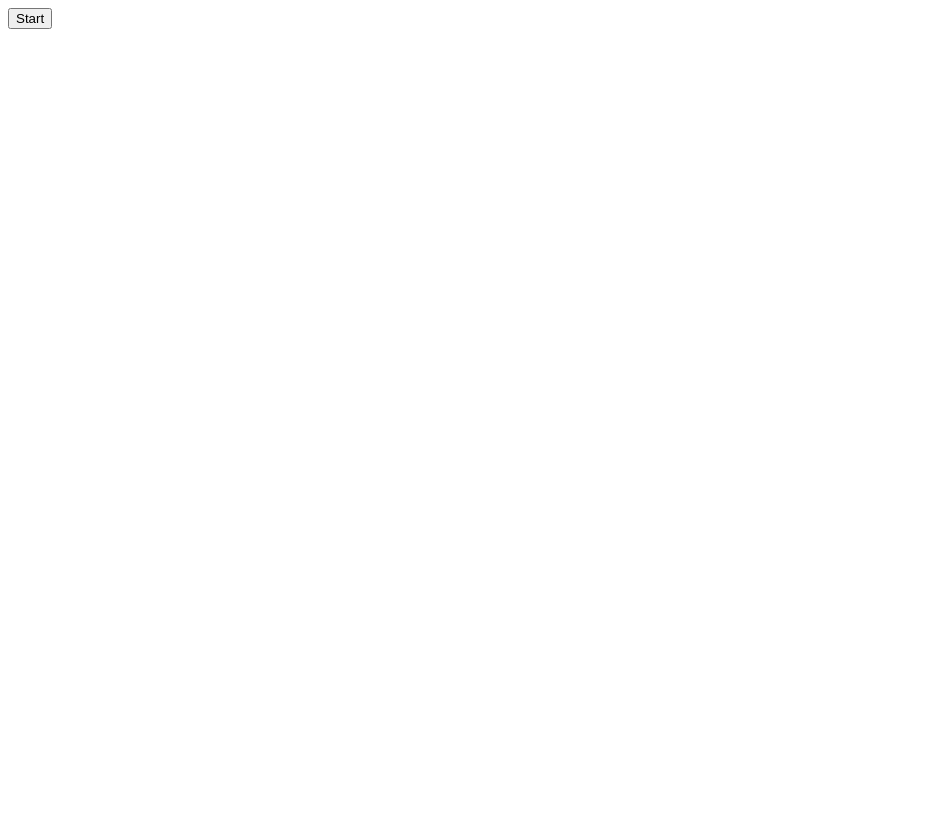
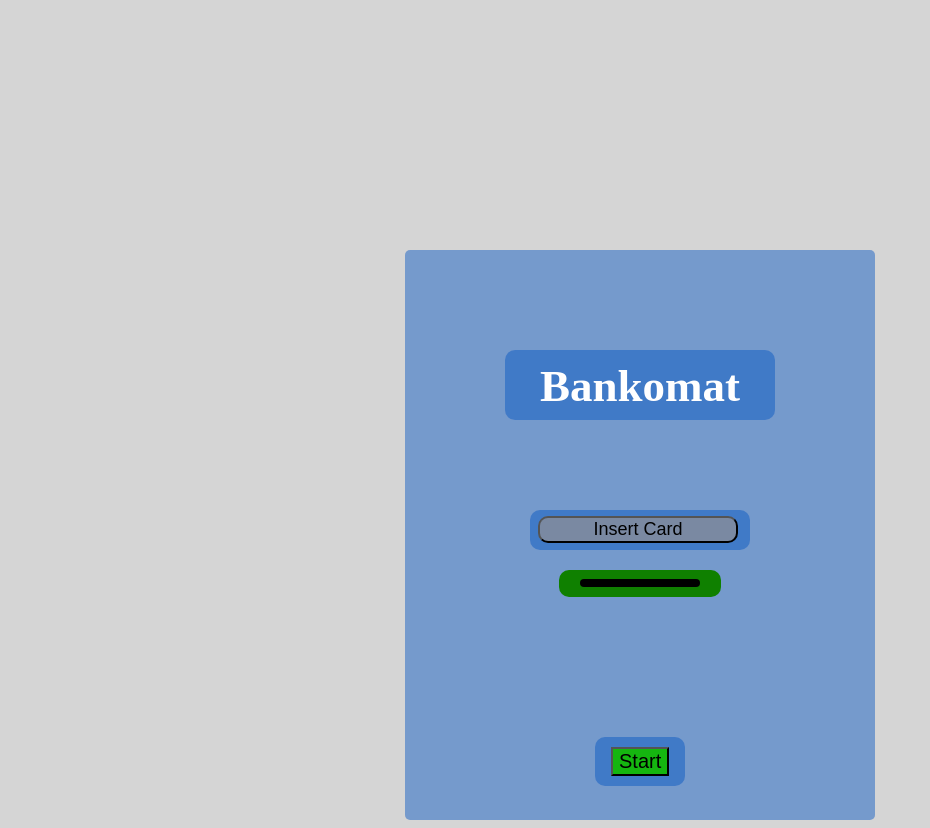
Before and after one commit to Benjis99/bankomat, a plain HTML site: page index.html in a window 1280 px wide. Shown: the whole page, without its empty margins (0-930 px from the left). Before the commit the page ends 800 px from the top, so only its background shows below. Drawn offline with Linux system fonts and the light colour scheme.

Commit message:
added insert card

```diff
--- a/index.html
+++ b/index.html
@@ -4,10 +4,22 @@
     <meta charset="UTF-8" />
     <meta http-equiv="X-UA-Compatible" content="IE=edge" />
     <meta name="viewport" content="width=device-width, initial-scale=1.0" />
+    <link rel="stylesheet" href="utility.css" />
     <title>Document</title>
   </head>
   <body>
-    <button type="button" onclick="atm()">Start</button>
+    <div class="container">
+      <div class="textBox"><h2 class="rubrik">Bankomat</h2></div>
+      <div class="insertBox">
+        <button class="insertBtn" type="button" onclick="checkInsert()">
+          Insert Card
+        </button>
+      </div>
+      <div class="cardInsert"><div class="card"></div></div>
+      <div class="cont">
+        <button class="btn" type="button" onclick="atm()">Start</button>
+      </div>
+    </div>
     <script src="scirpt.js"></script>
   </body>
 </html>
--- a/scirpt.js
+++ b/scirpt.js
@@ -1,5 +1,5 @@
 let account = {
-  accountName: "Benjamin",
+  accountName: "Benjamin E",
   accountBalance: 100,
 
   getBalance: function () {
@@ -9,13 +9,15 @@ let account = {
   deposit: function () {
     input = parseFloat(prompt("How much do you want to deposit?"));
     console.log(input);
-
-    if (input < 1) {
-      alert("You can't deposit under 1kr");
-    }
-    if (input >= 1) {
+    if (isNaN(input)) {
+      checkForNanDeposit = true;
+      this.accountError();
+    } else if (input < 1) {
+      checkDepositAmount = true;
+      account.accountError();
+    } else if (input >= 1) {
       this.accountBalance = this.accountBalance + input;
-      alert("Successfully deposit");
+      alert("Successfully deposit: " + input + " KR");
       atm();
     }
   },
@@ -23,24 +25,54 @@ let account = {
   withdrawal: function () {
     withdrawAmonut = parseFloat(prompt("How much do you want to withdraw?"));
     //Ha en variabel som tar "variabel - accountBalance"
-
-    if (withdrawAmonut < 1) {
+    console.log(withdrawAmonut);
+    if (withdrawAmonut > this.accountBalance) {
+      console.log(checkWithdrawAmount);
+      checkWithdrawAmount = true;
+      console.log(checkWithdrawAmount);
+      account.accountError();
+    } else if (isNaN(withdrawAmonut)) {
+      checkForNanWithdraw = true;
+      this.accountError();
+    } else if (withdrawAmonut < 1) {
       alert("You can't withdraw under 1kr");
-    }
-    if (withdrawAmonut >= 1) {
+      withdrawAmonut = null;
+    } else if (withdrawAmonut >= 1) {
       this.accountBalance = this.accountBalance - withdrawAmonut;
       alert("Successfully withdraw: " + withdrawAmonut + " KR");
-      atm();
+      withdrawAmonut = null;
     }
-    console.log("test");
+
+    console.log("sista raden i withdrawal");
   },
 
   getAccountName: function () {
-    alert(this.accountName);
+    alert(`Account name: ${this.accountName}`);
   },
 
   accountError: function () {
-    alert("error");
+    while (checkWithdrawAmount) {
+      alert("Can't take out more then you have");
+      checkWithdrawAmount = false;
+      console.log(checkWithdrawAmount);
+      account.withdrawal();
+    }
+
+    while (checkDepositAmount) {
+      alert("You can't deposit under 1kr");
+      checkDepositAmount = false;
+      account.deposit();
+    }
+    while (checkForNanWithdraw || checkForNanDeposit) {
+      alert("Not a Number, try again!");
+      if (checkForNanWithdraw) {
+        checkForNanWithdraw = false;
+        this.withdrawal();
+      } else if (checkForNanDeposit) {
+        checkForNanDeposit = false;
+        this.deposit();
+      }
+    }
   },
 
   exitAccount: function () {
@@ -48,11 +80,21 @@ let account = {
   },
 };
 
+let checkForNanDeposit = false;
+let checkForNanWithdraw = false;
 let withdrawAmonut;
 let choice;
 let input;
+let checkWithdrawAmount = false;
+let checkDepositAmount = false;
+let insertCard = false;
+
 //Kolla upp isNan
 function atm() {
+  if (!insertCard) {
+    alert("You need to insert your card first!");
+    return;
+  }
   choice = prompt(
     "Select a choice 1.) See balance 2.) Make a deposit 3.) Make a withdraw 4.) Get accountname 5.) Exit"
   );
@@ -64,21 +106,24 @@ function atm() {
   if (choice == 1) {
     account.getBalance();
     console.log(account.accountBalance);
-  }
-  if (choice == 2) {
+    atm();
+  } else if (choice == 2) {
     account.deposit();
-  }
-  if (choice == 3) {
+  } else if (choice == 3) {
     account.withdrawal();
-  }
-  if (choice == 4) {
+    atm();
+  } else if (choice == 4) {
     account.getAccountName();
-  }
-  if (choice == 5) {
+    atm();
+  } else if (choice == 5) {
     account.exitAccount;
-  }
-  if (choice > 5) {
-    account.alert("Try again");
+  } else {
+    alert("Try again");
     atm();
   }
 }
+
+function checkInsert() {
+  alert("Card have been inserted, press start to make your decision");
+  insertCard = true;
+}
--- a/utility.css
+++ b/utility.css
@@ -0,0 +1,95 @@
+button.btn {
+  margin-left: 6px;
+  background-color: rgb(21, 182, 16);
+  font-size: 20px;
+}
+
+div.textBox {
+  width: 250px;
+  height: 50px;
+
+  padding: 10px;
+  margin: auto;
+  background-color: rgba(0, 83, 192, 0.452);
+  border-radius: 10px;
+  margin-top: 20%;
+}
+h2.rubrik {
+  font-size: 45px;
+  color: rgb(255, 255, 255);
+  text-align: center;
+  margin: auto;
+}
+
+div.cardInsert {
+  width: 160px;
+  height: 25px;
+  padding: 1px;
+  margin: auto;
+  margin-top: 20px;
+  animation: 1000ms ease-in-out infinite color-change;
+  border-radius: 10px;
+}
+div.card {
+  width: 120px;
+  height: 8px;
+  margin: auto;
+  margin-top: 8px;
+  background-color: rgb(0, 0, 0);
+  border-radius: 10px;
+}
+
+div.cont {
+  width: 70px;
+
+  padding: 10px;
+  margin: auto;
+  margin-top: 140px;
+  background-color: rgba(0, 83, 192, 0.452);
+  border-radius: 10px;
+}
+
+div.container {
+  width: 450px;
+  height: 550px;
+  padding: 10px;
+  background-color: rgba(0, 83, 192, 0.452);
+  margin: auto;
+  margin-top: 250px;
+  border-radius: 5px;
+}
+body {
+  background-color: rgba(114, 114, 114, 0.294);
+}
+
+div.insertBox {
+  width: 220px;
+  height: 40px;
+  margin: auto;
+  background-color: rgba(0, 83, 192, 0.452);
+  border-radius: px;
+  margin-top: 90px;
+  border-radius: 10px;
+}
+button.insertBtn {
+  background-color: rgba(149, 145, 145, 0.678);
+  width: 200px;
+  margin: auto;
+  margin-left: 8px;
+  margin-top: 6px;
+  border-radius: 10px;
+  font-size: 18px;
+}
+
+@keyframes color-change {
+  0% {
+    background-color: rgb(15, 128, 0);
+  }
+
+  50% {
+    background-color: rgb(12, 102, 0);
+  }
+  100% {
+    background-color: rgb(15, 128, 0);
+  }
+}
```
